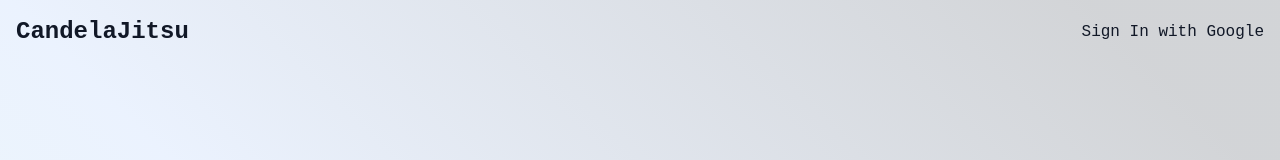
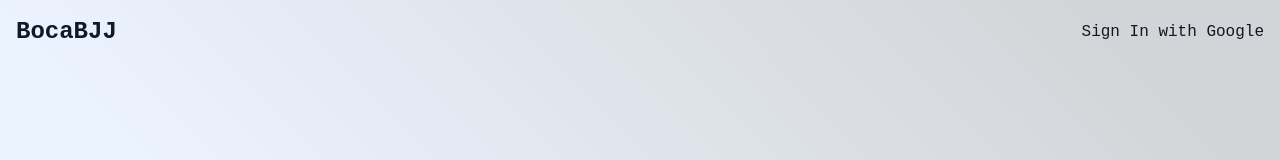
Before and after one commit to mario-del-risco/bocabjj, a Next.js app: page / in a window 1280 px wide. Shown: the top 160 px of the page. Built offline with nearby package versions, Linux system fonts and the light colour scheme; no server answers.

Commit message:
modified:   app/layout.js 	new file:   components/Header.jsx

```diff
--- a/app/layout.js
+++ b/app/layout.js
@@ -1,6 +1,7 @@
 import "./globals.css"; // Adjust the path based on where your CSS is located
 import AuthButton from "../components/AuthButton"; // Import the AuthButton component
-
+import Header from "../components/Header";
+import Link from "next/link";
 export const metadata = {
   title: "BocaBJJ.structuredCandela",
   description: "CandelaJitsu",
@@ -9,14 +10,12 @@ export const metadata = {
 export default function RootLayout({ children }) {
   return (
     <html lang="en">
-      <head>
-        <title>{metadata.title}</title>
-        <meta name="description" content={metadata.description} />
-      </head>
       <body className="flex items-center justify-center text-gray-900 water-background">
         <div className="w-full  p-4">
           <header className="flex justify-between items-center mb-4">
-            <h1 className="text-2xl font-bold">CandelaJitsu</h1>
+            <Link href="/" className="text-2xl font-bold">
+              BocaBJJ
+            </Link>
             <AuthButton /> {/* Include the AuthButton component */}
           </header>
           {children} {/* Render the page content */}
--- /dev/null
+++ b/components/Header.jsx
@@ -0,0 +1,9 @@
+const Header = () => {
+  return (
+    <head>
+      <title>BocaBjj</title>
+    </head>
+  );
+};
+
+export default Header;
```
